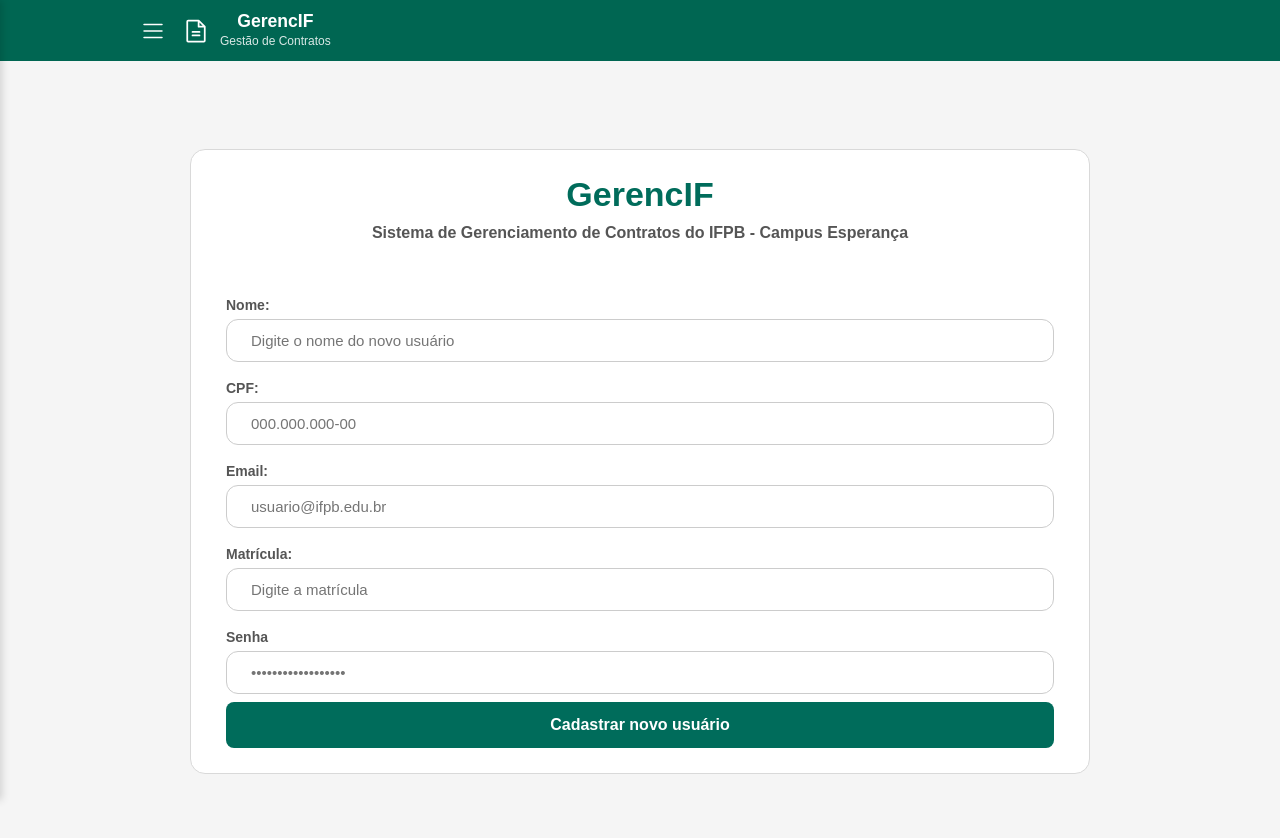
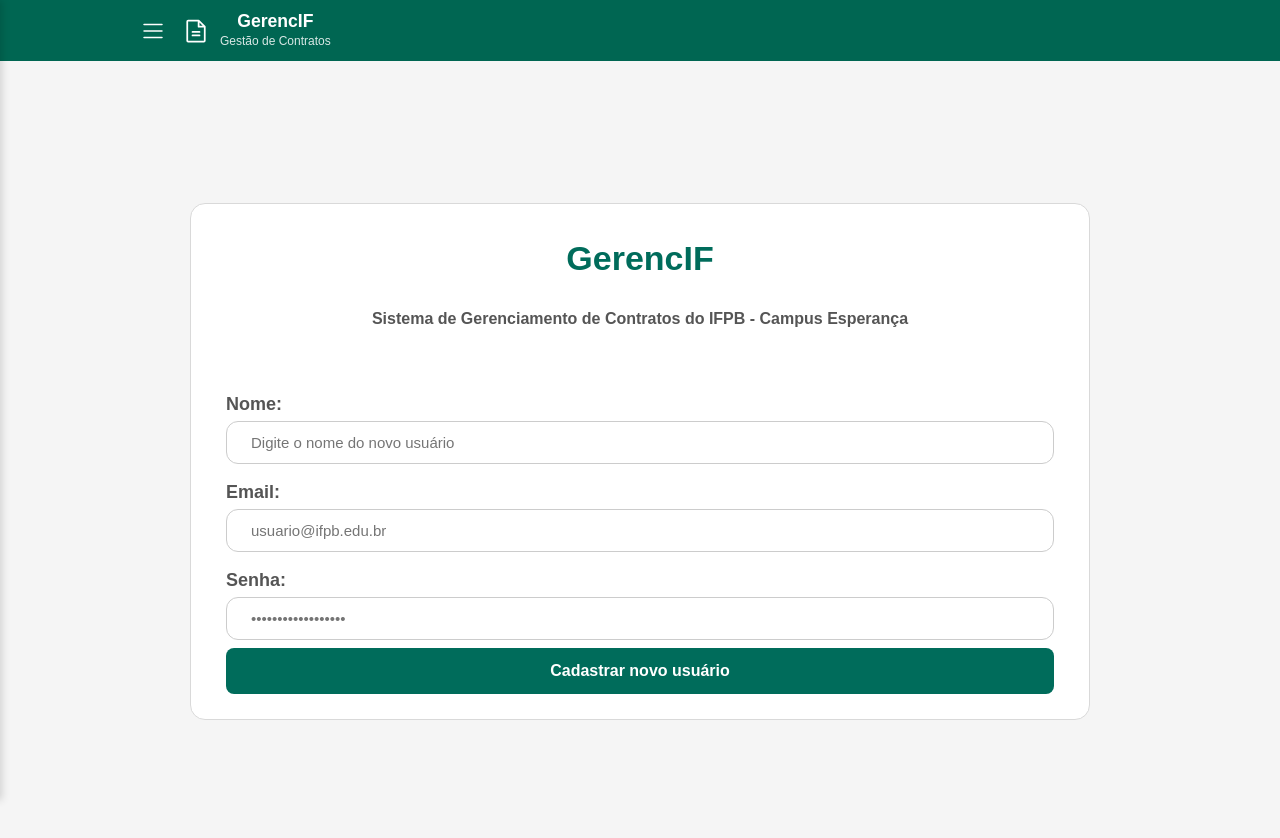
Before and after one commit to laviniamarante/DAW_TCC, a Next.js app: page /cadastrar in a window 1280 px wide. Shown: the top 838 px of the page. Built offline with nearby package versions, Linux system fonts and the light colour scheme.

Commit message:
mudança na pagina de login, redirecionando para a proxima pagina, e pagina de cadastro de usuário pronta

```diff
--- a/src/app/(private)/cadastrar/page.module.css
+++ b/src/app/(private)/cadastrar/page.module.css
@@ -1,4 +1,4 @@
-.container {
+ .container {
     min-height: 100vh;
     width: 100%;
     background: #f5f5f5;
@@ -10,98 +10,86 @@
     box-sizing: border-box;
 }
 
-.card {
+.cartao {
     width: 100%;
     max-width: 900px;
-
     background: #fff;
     padding: 25px 35px;
-
     border: 1px solid #d9d9d9;
     border-radius: 15px;
-
     display: flex;
     flex-direction: column;
     align-items: center;
-
     box-sizing: border-box;
 }
 
-.title {
+.titulo {
     color: #006c5b;
     text-align: center;
     font-size: clamp(26px, 4vw, 34px);
     font-weight: 700;
-    margin: 0;
-
-
+    margin-bottom: 10px;
+    padding: 10px;
 }
 
-.subtitle {
+.subtitulo {
     text-align: center;
     margin-top: 8px;
     margin-bottom: 35px;
     color: #555;
-
     font-size: clamp(13px, 2vw, 16px);
     font-weight: 600;
     line-height: 1.4;
+    padding: 10px;
 }
 
-.form {
+.formulario {
     width: 100%;
+
 }
 
-.form label {
+.formulario label {
     display: block;
     margin-bottom: 6px;
     margin-top: 18px;
     font-weight: 600;
-    font-size: 14px;
+    font-size: 18px;
     color: #555;
 }
 
-.inputContainer {
+.containerCampo {
     display: flex;
     align-items: center;
     width: 100%;
-
     border: 1px solid #ccc;
     border-radius: 12px;
     background: #fff;
-
     padding: 0 12px;
     margin-bottom: 8px;
-
+    font-size: 20px;
     box-sizing: border-box;
 }
 
-.inputContainer input {
+.containerCampo input {
     flex: 1;
     min-width: 0;
-
     border: none;
     outline: none;
     background: transparent;
-
     padding: 12px;
     font-size: 15px;
 }
 
-.form button,
-.loginButton {
+.formulario button,
+.botaoLogin {
     width: 100%;
     padding: 14px;
-
     border: none;
     border-radius: 8px;
-
     background: #006c5b;
     color: white;
-
     font-size: 16px;
     font-weight: bold;
-
     cursor: pointer;
     transition: background 0.2s ease;
 }
--- a/src/app/(private)/cadastrar/page.tsx
+++ b/src/app/(private)/cadastrar/page.tsx
@@ -1,78 +1,55 @@
 "use client"
-import { useState, ChangeEvent } from "react";
-import styles from "./page.module.css";
 
-export default function Cadastrar(){
+import { useState } from "react";
+import estilos from "./page.module.css";
+
+export default function Cadastrar() {
     const [mostrarSenha, setMostrarSenha] = useState(false);
-    const [cpf, setCpf] = useState("");
-
-const handleCpfChange = (e: ChangeEvent<HTMLInputElement>) => {
-  let valor = e.target.value.replace(/\D/g, "");
-
-  if (valor.length > 11) {
-    valor = valor.slice(0, 11);
-  }
-
-  valor = valor.replace(/(\d{3})(\d)/, "$1.$2");
-  valor = valor.replace(/(\d{3})(\d)/, "$1.$2");
-  valor = valor.replace(/(\d{3})(\d{1,2})$/, "$1-$2");
-
-  setCpf(valor);
-};
 
     return (
-      <main className={styles.container}>
-        <div className={styles.card}>
-          <div className={styles.header}>
-            <h1 className={styles.title}>GerencIF</h1>
+        <main className={estilos.container}>
+            <div className={estilos.cartao}>
 
-            <p className={styles.subtitle}>
+                <div className={estilos.cabecalho}>
+                    <h1 className={estilos.titulo}>GerencIF</h1>
+
+                    <p className={estilos.subtitulo}>
                         Sistema de Gerenciamento de Contratos do IFPB - Campus Esperança
                     </p>
-
-            <h3></h3>
                 </div>
 
-          <form className={styles.form}>
+                <form className={estilos.formulario}>
+
                     <label>Nome:</label>
-            <div className={styles.inputContainer}>
+                    <div className={estilos.containerCampo}>
                         <input
-                type="name"
+                            type="text"
                             placeholder="Digite o nome do novo usuário"
-              ></input>
+                        />
                     </div>
 
-            <label>CPF:</label>
-            <div className={styles.inputContainer}>
+                    <label>Email:</label>
+                    <div className={estilos.containerCampo}>
                         <input
-                type="text"
-                placeholder="000.000.000-00"
-                value={cpf}
-                onChange={handleCpfChange}
-                maxLength={14}
+                            type="email"
+                            placeholder="usuario@ifpb.edu.br"
                         />
                     </div>
-            <label>Email:</label>
-            <div className={styles.inputContainer}>
-              <input type="email" placeholder="usuario@ifpb.edu.br" />
-            </div>
-            <label>Matrícula:</label>
-            <div className={styles.inputContainer}>
-              <input type="matricula" placeholder="Digite a matrícula" />
-            </div>
-            <label>Senha</label>
-            <div className={styles.inputContainer}>
+
+                    <label>Senha:</label>
+                    <div className={estilos.containerCampo}>
                         <input
                             type={mostrarSenha ? "text" : "password"}
                             placeholder="••••••••••••••••••"
                         />
                     </div>
-            <button type="submit" className={styles.loginButton}>
+
+                    <button type="submit" className={estilos.botaoLogin}>
                         Cadastrar novo usuário
                     </button>
+
                 </form>
             </div>
         </main>
     );
-
 }
--- a/src/app/page.tsx
+++ b/src/app/page.tsx
@@ -6,6 +6,7 @@
 import { RiLockPasswordLine } from "react-icons/ri";
 import { MdOutlineAttachEmail } from "react-icons/md";
 import { FaRegEyeSlash, FaRegEye } from "react-icons/fa";
+import Link from "next/link"
 
 export default function Home() {
   const [mostrarSenha, setMostrarSenha] = useState(false);
@@ -71,9 +72,9 @@
             <a href="#">Esqueci minha senha</a>
           </div>
 
-          <button type="submit" className={styles.loginButton}>
+          <Link href= "/inicial "type="submit" className={styles.loginButton}>
             Entrar
-          </button>
+          </Link>
         </form>
       </div>
     </main>
```
Also changed, not shown: src/app/(private)/contratos/page.module.css (+24 -26 lines), src/app/(private)/contratos/page.tsx (+48 -44 lines), src/app/page.module.css (+4 -4 lines). Lines whose indentation alone changed are shown as unchanged.
